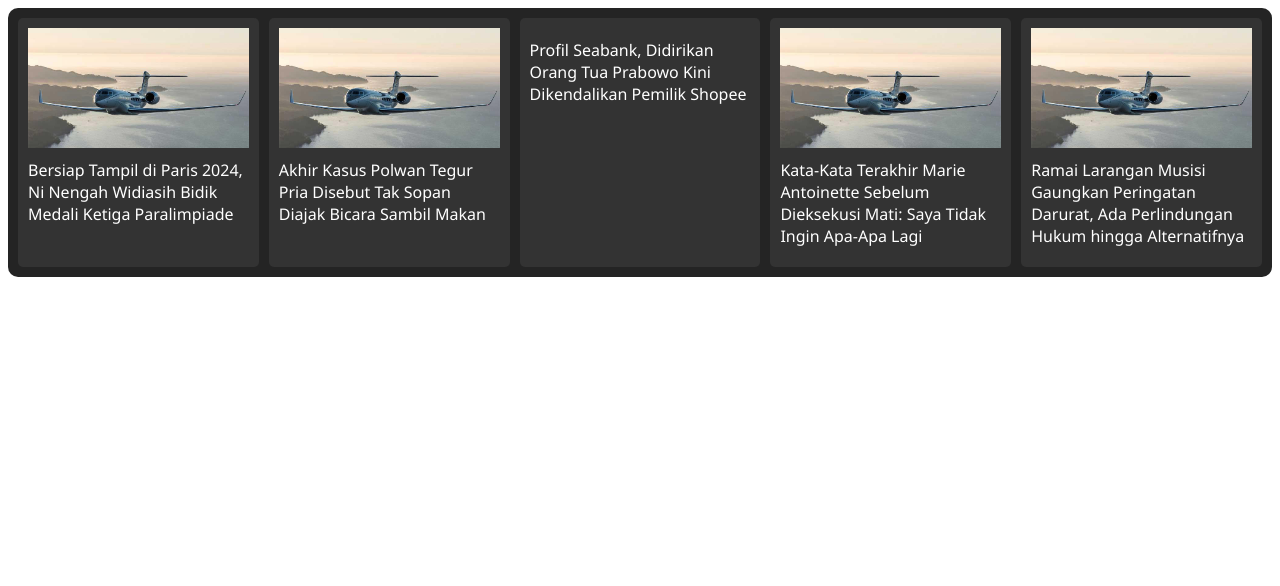
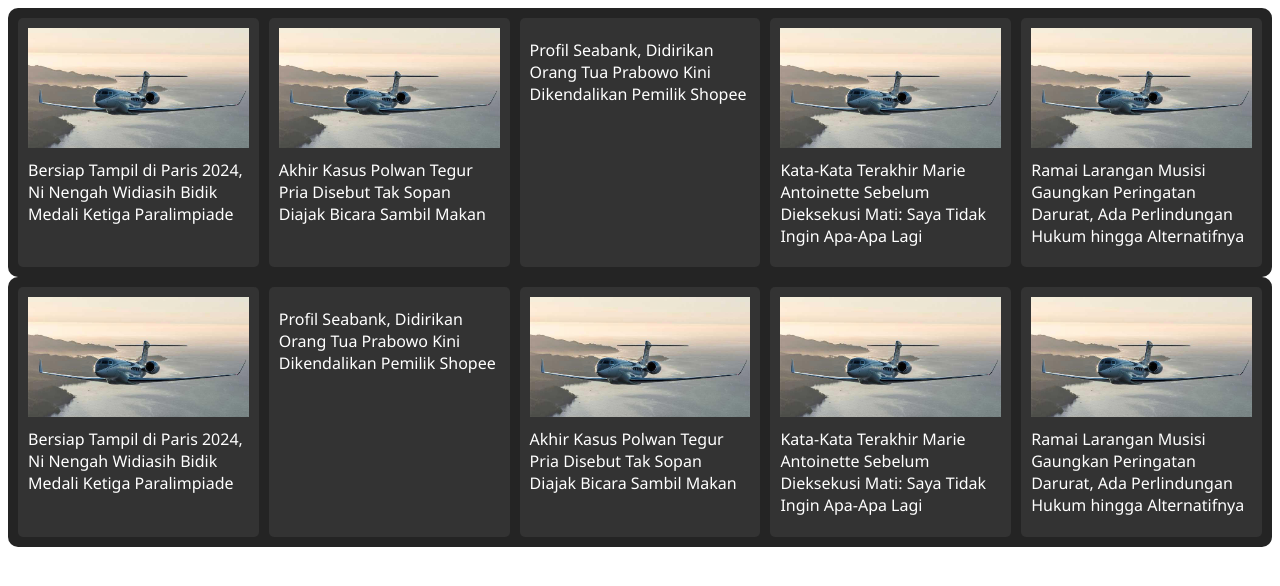
Before and after one commit to setrasariputra/MSNNews-Template, a plain HTML site: page index.html in a window 1280 px wide. Drawn offline with Linux system fonts and the light colour scheme.

Commit message:
add 2 grid row

```diff
--- a/index.html
+++ b/index.html
@@ -28,5 +28,26 @@
             <h1>Ramai Larangan Musisi Gaungkan Peringatan Darurat, Ada Perlindungan Hukum hingga Alternatifnya</h1>
         </div>
     </div>
+    <div class="container grid-2">
+        <div class="box-article">
+            <div class="article-pict"><img src="pict-plane.jpeg"></div>
+            <h1>Bersiap Tampil di Paris 2024, Ni Nengah Widiasih Bidik Medali Ketiga Paralimpiade</h1>
+        </div>
+        <div class="box-article">
+            <h1>Profil Seabank, Didirikan Orang Tua Prabowo Kini Dikendalikan Pemilik Shopee</h1>
+        </div>
+        <div class="box-article">
+            <div class="article-pict"><img src="pict-plane.jpeg"></div>
+            <h1>Akhir Kasus Polwan Tegur Pria Disebut Tak Sopan Diajak Bicara Sambil Makan</h1>
+        </div>
+        <div class="box-article">
+            <div class="article-pict"><img src="pict-plane.jpeg"></div>
+            <h1>Kata-Kata Terakhir Marie Antoinette Sebelum Dieksekusi Mati: Saya Tidak Ingin Apa-Apa Lagi</h1>
+        </div>
+        <div class="box-article">
+            <div class="article-pict"><img src="pict-plane.jpeg"></div>
+            <h1>Ramai Larangan Musisi Gaungkan Peringatan Darurat, Ada Perlindungan Hukum hingga Alternatifnya</h1>
+        </div>
+    </div>
 </body>
 </html>
```
